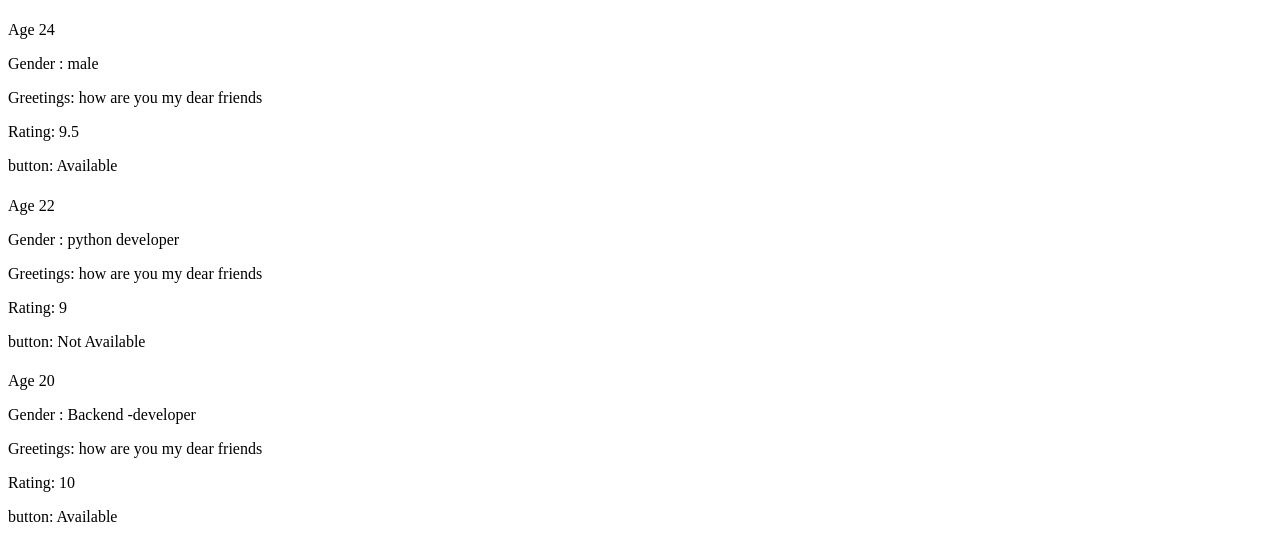
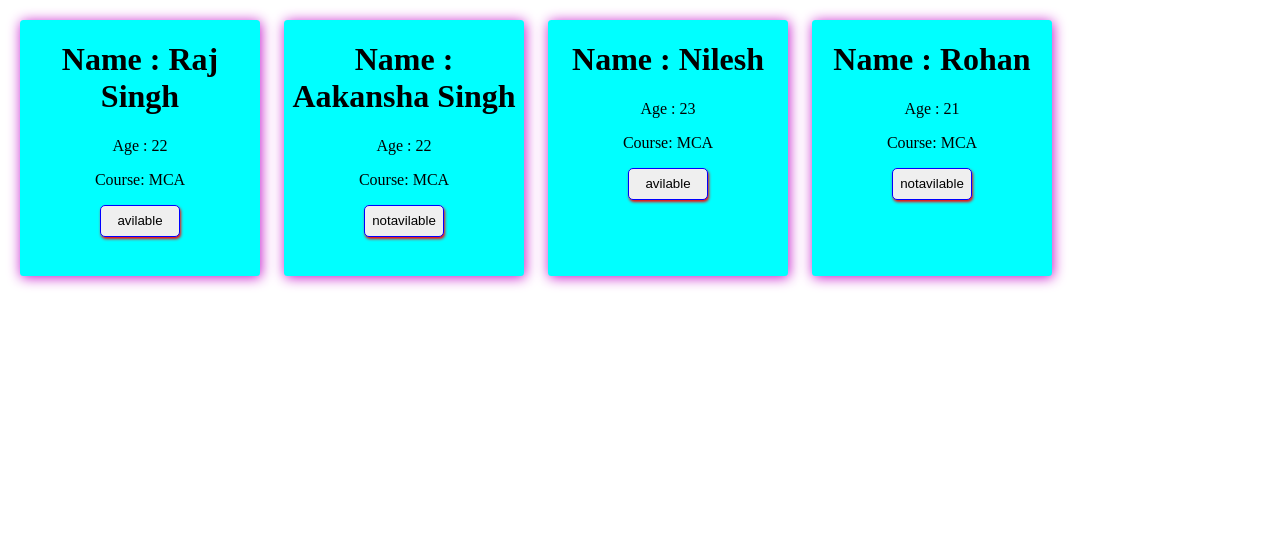
Before and after one commit to Rajsinghrajpoot/my-react-app, a React (Vite) app in the folder my-react-app/: page / in a window 1280 px wide. Shown: the top 560 px of the page. Built offline with nearby package versions, Linux system fonts and the light colour scheme.

Commit message:
updated code

```diff
--- /dev/null
+++ b/my-react-app/src/componnets/Api.js
@@ -0,0 +1,28 @@
+ export const students = [
+    {
+        name: "Raj Singh",
+        age: 22,
+        course: "MCA",
+        button:"avilable",
+        img : "/images/lr.webp"
+    },
+    {
+        name: "Aakansha Singh",
+        age: 22,
+        course: "MCA",
+           button:" notavilable"
+    },
+    {
+        name: "Nilesh",
+        age: 23,
+      course: "MCA",
+           button:"avilable"
+    },
+    {
+        name: "Rohan",
+        age: 21,
+      course: "MCA",
+           button:" notavilable"
+    },
+
+];
--- a/my-react-app/src/componnets/Api.json
+++ /dev/null
@@ -1,27 +0,0 @@
-[
-   {
-    "name":"Rajsingh",
-   "Age": "24",
-   "gender" :"male",
-  "developer": "Frontend -developer",
-  "rating": " 9.5",
-  "greeting": "how are you  my dear friends",
-  "Button" : "Available"
-
-  },
-   {
-    "name":"Nileshmaurya",
-   "Age": "22",
-    "rating": " 9",
-   "gender" :"python  developer",
-   "greeting": "how are you my dear friends",
-   "Button" : " Not Available"
-  },  {
-    "name":"Rohitkumardubey",
-   "Age": "20",
-     "rating": " 10",
-   "gender" :"Backend -developer",
-   "greeting": "how are you  my dear friends",
-   "Button" : "Available"
-  }
-]
--- a/my-react-app/src/componnets/Lecture17.jsx
+++ b/my-react-app/src/componnets/Lecture17.jsx
@@ -1,63 +1,104 @@
-// // lecture 17
-// // Styling in react
-  import "./lecture17.css"
+// // // lecture 17
+// // // Styling in react
 
-//conditional statement in the CSS
+// Lecture 18
+// Css Module
+// import the css module in this file
+import style from "./card.module.css"
 
-import Api from './Api.json'
-export  const Loop =(()=>{
+import {students}  from"./Api.js"
+ export  const Loop =(()=>{
+
 
 return(
-    <>
+// appley the style the claname with the curly baraces
+<div className={style.Container}>
+{students.map((element)=>{
+  return(
+ <div className={style.Box}>
+             {/* <img src="/images/lr.webp" height={"80rem"} width={"80rem"} alt="" /> */}
+<h1>Name : {element.name}</h1>
+<p>Age : {element.age}</p>
+<p>Course: { element.course}</p>
+   <button onClick={() => alert("Thanks For Clicking")}>
+              {element.button}
+            </button>
 
-    {Api.map((ele)=>{
 
- return(
-    <Singh data = {ele}/>
- )
-    })}
-    </>
+
+
+ </div>
+  )
+
+})}
+
+</div>
+
+
 )
  })
-  const Singh = ((props)=>{
-  const {name,gender,Age,greeting,rating,Button}= props.data
-
- return(
-    <>
-
-     {/* destrcture the data  */}
-    <h1 className={name ==="Nileshmaurya" ? "Raj":"Singh"}></h1>
-   {/* <h1 className={` name ${name === "Rajsingh" ? "Raj": "Singh"}` }></h1> */}
 
 
-    <span> Age {Age} </span>
-<p>Gender :   {gender}</p>
-<p>Greetings: {greeting}</p>
-{/* <p>Age:{Age}</p> */}
-<p>Rating: {rating}</p>
-<p>button: {Button}</p>
-{/* <h3    className={rating <9 ? "Singh" :"thakur" }> */}
-  {/* Rating:  {rating}
 
-   </h3> */}
+  // import "./lecture17.css"
 
-   {/* <button className={ Button === "Available" ? "avlaible": "notavlaible"}> Develpoer : {Button}
-     { console.log(Button)}</button> */}
-    </>
-  )
+// //conditional statement in the CSS
 
- })
-        {/* <h1>CSS inline in the React </h1> */}
-        {/* <div className="Container">
-            <div className="Box">
-                  <p>Frontend Developer</p>
-                  // Inline CSS add :
-                  // like a object they need to define the css properties
-                      <h2 style={{fontSize: "1rem"}}>Raj Singh</h2>
-                      <button style={{height:"2.5rem",width:"5rem",color:"red"}}>Click Here</button>
+// import Api from './Api.json'
+// export  const Loop =(()=>{
 
-            </div>
-        </div> */}
-//         </>
-//     )
-// })
+// return(
+//     <>
+
+//     {Api.map((ele)=>{
+
+//  return(
+//     <Singh data = {ele}/>
+//  )
+//     })}
+//     </>
+// )
+//  })
+//   const Singh = ((props)=>{
+//   const {name,gender,Age,greeting,rating,Button}= props.data
+
+
+//  return(
+//     <>
+
+//      {/* destrcture the data  */}
+//     <h1> Name: {name}</h1>
+//    {/* <h1 className={` name ${name === "Rajsingh" ? "Raj": "Singh"}` }></h1> */}
+
+
+//     <span> Age {Age} </span>
+// <p>Gender :   {gender}</p>
+// <p>Greetings: {greeting}</p>
+// {/* <p>Age:{Age}</p> */}
+// <p>Rating: {rating}</p>
+// {/* <button className={rating >9 ? "Singh" :"Raj" }>button: {Button}</button> */}
+// {/* <h3    className={rating <9 ? "Singh" :"thakur" }> */}
+//   {/* Rating:  {rating}
+
+//    </h3> */}
+
+//    {/* <button className={ Button === "Available" ? "avlaible": "notavlaible"}> Develpoer : {Button}
+//      { console.log(Button)}</button> */}
+//     </>
+//   )
+
+//  })
+//         {/* <h1>CSS inline in the React </h1> */}
+//         {/* <div className="Container">
+//             <div className="Box">
+//                   <p>Frontend Developer</p>
+//                   // Inline CSS add :
+//                   // like a object they need to define the css properties
+//                       <h2 style={{fontSize: "1rem"}}>Raj Singh</h2>
+//                       <button style={{height:"2.5rem",width:"5rem",color:"red"}}>Click Here</button>
+
+//             </div>
+//         </div> */}
+// //         </>
+// //     )
+// // })
--- /dev/null
+++ b/my-react-app/src/componnets/card.module.css
@@ -0,0 +1,25 @@
+
+.Container {
+    display: flex;
+    flex-wrap: wrap;
+       flex-wrap: nowrap;
+
+}
+
+.Box{
+background-color: aqua;
+    height: 16rem;
+    width: 15rem;
+    text-align: center;
+    margin:12px;
+    /* border: 2px solid green; */
+    border-radius: 3.5px;
+    box-shadow: 1px 1.5px 13px   rgb(196, 21, 202);
+}
+button{
+    height: 2rem;
+    width: 5rem;
+    border: 1px solid blue;
+    box-shadow:  1px 2px 3px red;
+    border-radius: 5px;
+}
--- a/my-react-app/src/componnets/lecture17.css
+++ b/my-react-app/src/componnets/lecture17.css
@@ -1,10 +1,37 @@
-.Raj{
+/* Card  */
+
+.Container {
+    display: flex;
+    flex-wrap: wrap;
+       flex-wrap: nowrap;
+
+}
+
+.Box{
+background-color: aqua;
+    height: 16rem;
+    width: 15rem;
+    text-align: center;
+    margin:12px;
+    /* border: 2px solid green; */
+    border-radius: 3.5px;
+    box-shadow: 1px 1.5px 13px   rgb(196, 21, 202);
+}
+button{
+    height: 2rem;
+    width: 5rem;
+    border: 1px solid blue;
+    box-shadow:  1px 2px 3px red;
+    border-radius: 5px;
+}
+
+/* .Raj{
     color: rgb(243, 18, 18);
 
 }
 .Singh{
     color: green;
-}
+} */
 
 /* button{
     height: 4rem;
--- a/my-react-app/src/main.jsx
+++ b/my-react-app/src/main.jsx
@@ -14,5 +14,6 @@ createRoot(document.getElementById('root')).render(
 <Loop/>
 
 
+
  </>
 )
```
